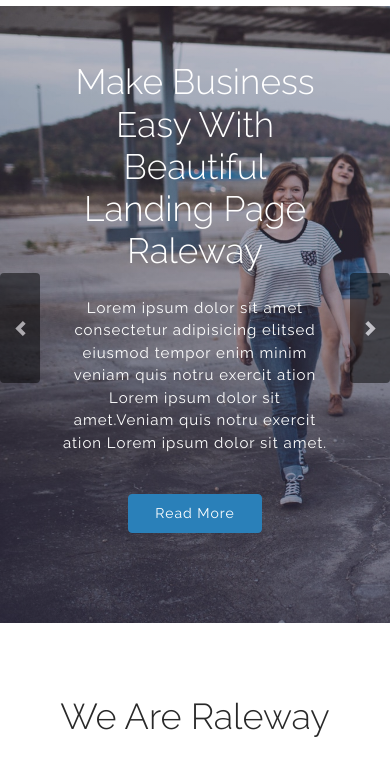
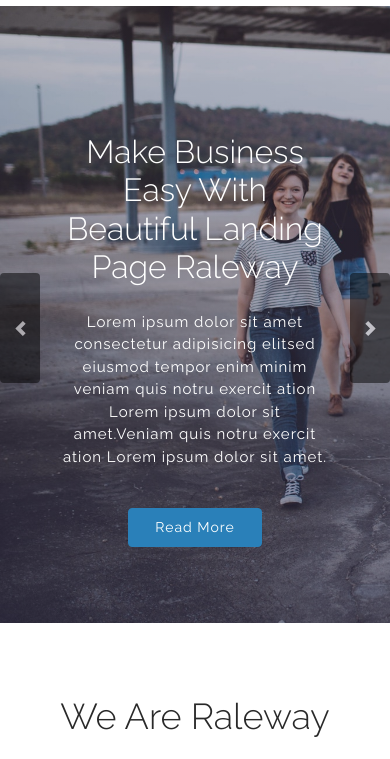
Before and after one commit to MarwaHindi90/Project_Route, a plain HTML site: page index.html in a window 390 px wide. Shown: the part 77-836 px from the top of the page. Drawn offline with Linux system fonts and the light colour scheme.

Commit message:
Update style.css

```diff
--- a/css/style.css
+++ b/css/style.css
@@ -177,10 +177,10 @@ ul {
     }
     .slider .carousel-caption {
         position: absolute;
-        bottom: 10%;
+        bottom: 8%;
     }
     .slider .carousel-caption h1 {
-        font-size: 2.2rem
+        font-size: 2rem
     }
 }
 
```
